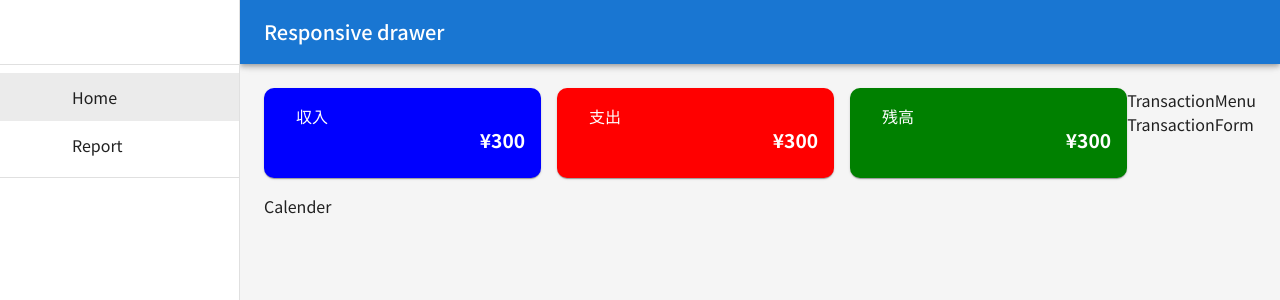
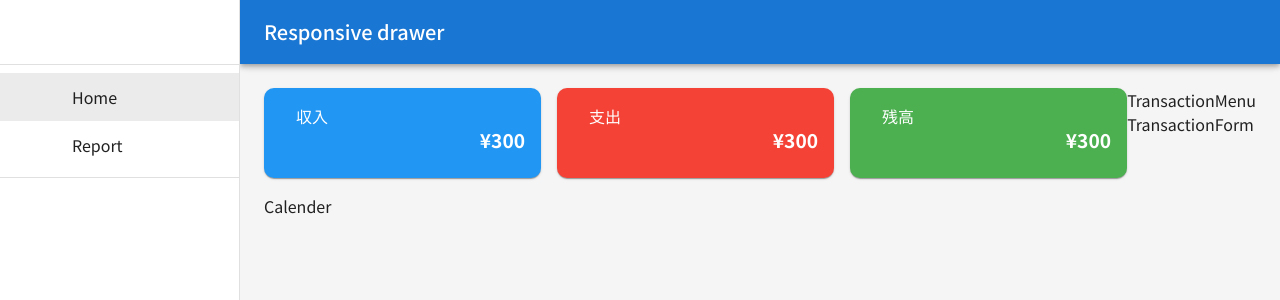
Before and after one commit to miyagi-h-tech/udemy-household-app, a React (Create React App) app: page / in a window 1280 px wide. Shown: the top 300 px of the page. Built offline with nearby package versions, Linux system fonts and the light colour scheme; some icons are missing; the HTML template or start-up script is replaced by a standard one.

Commit message:
サイドバー表示のレスポンシブ変更、項目用のカスタムカラー作成,interfaceでMUIのPaletteの型定義（PaletteColor、PaletteOptions）

```diff
--- a/src/components/MonthlySummary.tsx
+++ b/src/components/MonthlySummary.tsx
@@ -9,7 +9,7 @@
         <Grid container spacing={{ xs: 1, sm: 2 }} mb={2}>
             {/* 収入 */}
             <Grid size={{ xs: 4 }} display={"flex"} flexDirection={"column"}>
-                <Card sx={{ bgcolor: "blue", color: "white", borderRadius: "10px", flexGrow: 1, }}>
+                <Card sx={{ bgcolor: (theme) => theme.palette.incomeColor.main, color: "white", borderRadius: "10px", flexGrow: 1, }}>
                     <CardContent sx={{ padding: { xs: 1, sm: 2 } }}>
                         <Stack direction={"row"}>
                             <ArrowUpwardIcon sx={{ fontSize: "2rem" }} />
@@ -23,7 +23,7 @@
             </Grid >
             {/* 支出 */}
             <Grid size={{ xs: 4 }} display={"flex"} flexDirection={"column"}>
-                <Card sx={{ bgcolor: "red", color: "white", borderRadius: "10px", flexGrow: 1, }}>
+                <Card sx={{ bgcolor: (theme) => theme.palette.expenseColor.main, color: "white", borderRadius: "10px", flexGrow: 1, }}>
                     <CardContent sx={{ padding: { xs: 1, sm: 2 } }}>
                         <Stack direction={"row"}>
                             <ArrowDownwardIcon sx={{ fontSize: "2rem" }} />
@@ -37,7 +37,7 @@
             </Grid >
             {/* 残高 */}
             <Grid size={{ xs: 4 }} display={"flex"} flexDirection={"column"}>
-                <Card sx={{ bgcolor: "green", color: "white", borderRadius: "10px", flexGrow: 1, }}>
+                <Card sx={{ bgcolor: (theme) => theme.palette.balanceColor.main, color: "white", borderRadius: "10px", flexGrow: 1, }}>
                     <CardContent sx={{ padding: { xs: 1, sm: 2 } }}>
                         <Stack direction={"row"}>
                             <AccountBalanceWalletIcon sx={{ fontSize: "2rem" }} />
--- a/src/components/common/SideBar.tsx
+++ b/src/components/common/SideBar.tsx
@@ -78,17 +78,18 @@
             {/* サイドバー */}
             <Box
                 component="nav"
-                sx={{ width: { sm: drawerWidth }, flexShrink: { sm: 0 } }}
+                sx={{ width: { md: drawerWidth }, flexShrink: { md: 0 } }}
                 aria-label="mailbox folders"
             >
 
+                {/* SP用 */}
                 <Drawer
                     variant="temporary"
                     open={mobileOpen}
                     onTransitionEnd={handleDrawerTransitionEnd}
                     onClose={handleDrawerClose}
                     sx={{
-                        display: { xs: 'block', sm: 'none' },
+                        display: { xs: 'block', md: 'none' },
                         '& .MuiDrawer-paper': { boxSizing: 'border-box', width: drawerWidth },
                     }}
                     slotProps={{
@@ -99,10 +100,12 @@
                 >
                     {drawer}
                 </Drawer>
+
+                {/* PC用 */}
                 <Drawer
                     variant="permanent"
                     sx={{
-                        display: { xs: 'none', sm: 'block' },
+                        display: { xs: 'none', md: 'block' },
                         '& .MuiDrawer-paper': { boxSizing: 'border-box', width: drawerWidth },
                     }}
                     open
--- a/src/components/layout/AppLayout.tsx
+++ b/src/components/layout/AppLayout.tsx
@@ -40,8 +40,8 @@
             <AppBar
                 position="fixed"
                 sx={{
-                    width: { sm: `calc(100% - ${drawerWidth}px)` },
-                    ml: { sm: `${drawerWidth}px` },
+                    width: { md: `calc(100% - ${drawerWidth}px)` },
+                    ml: { md: `${drawerWidth}px` },
                 }}
             >
                 <Toolbar>
@@ -50,7 +50,7 @@
                         aria-label="open drawer"
                         edge="start"
                         onClick={handleDrawerToggle}
-                        sx={{ mr: 2, display: { sm: 'none' } }}
+                        sx={{ mr: 2, display: { md: 'none' } }}
                     >
                         <MenuIcon />
                     </IconButton>
@@ -71,7 +71,7 @@
             {/* メインコンテンツ */}
             <Box
                 component="main"
-                sx={{ flexGrow: 1, p: 3, width: { sm: `calc(100% - ${drawerWidth}px)` } }}
+                sx={{ flexGrow: 1, p: 3, width: { md: `calc(100% - ${drawerWidth}px)` } }}
             >
                 <Toolbar />
                 <Outlet />
--- a/src/theme/theme.ts
+++ b/src/theme/theme.ts
@@ -1,4 +1,19 @@
-import { createTheme } from "@mui/material";
+import { createTheme, PaletteColor, PaletteColorOptions } from "@mui/material";
+import { blue, green, red } from "@mui/material/colors";
+
+declare module "@mui/material/styles" {
+    interface Palette {
+        incomeColor: PaletteColor;
+        expenseColor: PaletteColor;
+        balanceColor: PaletteColor;
+    }
+
+    interface PaletteOptions {
+        incomeColor: PaletteColorOptions;
+        expenseColor: PaletteColorOptions;
+        balanceColor: PaletteColorOptions;
+    }
+}
 
 export const theme = createTheme({
     typography: {
@@ -6,5 +21,25 @@
         fontWeightRegular: 400, // フォントウェイト400
         fontWeightMedium: 500, // フォントウェイト500
         fontWeightBold: 700, // フォントウェイト700
+    },
+
+    palette: {
+        incomeColor: {
+            main: blue[500],
+            light: blue[100],
+            dark: blue[700],
+        },
+
+        expenseColor: {
+            main: red[500],
+            light: red[100],
+            dark: red[700],
+        },
+
+        balanceColor: {
+            main: green[500],
+            light: green[100],
+            dark: green[700],
+        },
     }
 })
```
